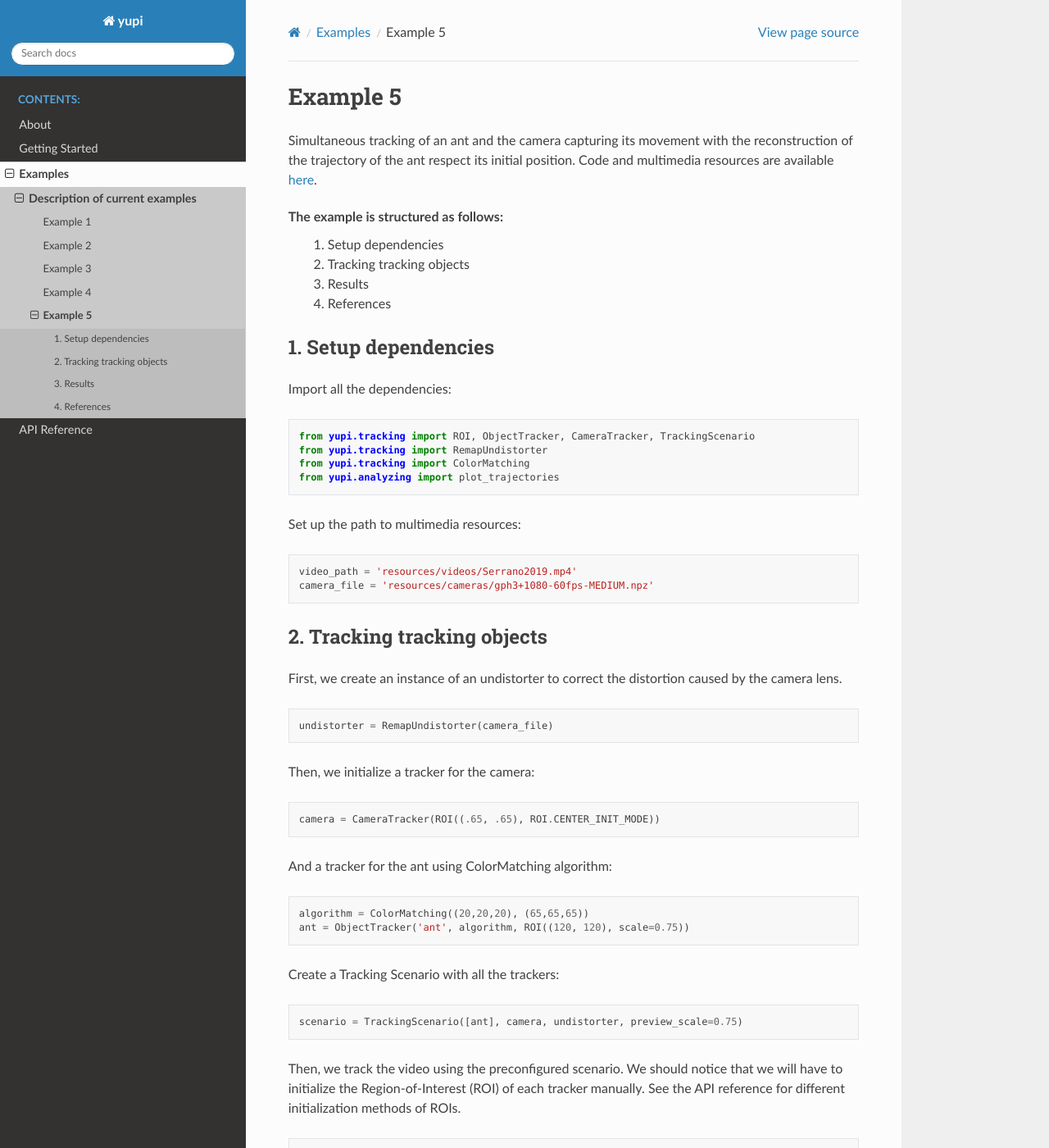
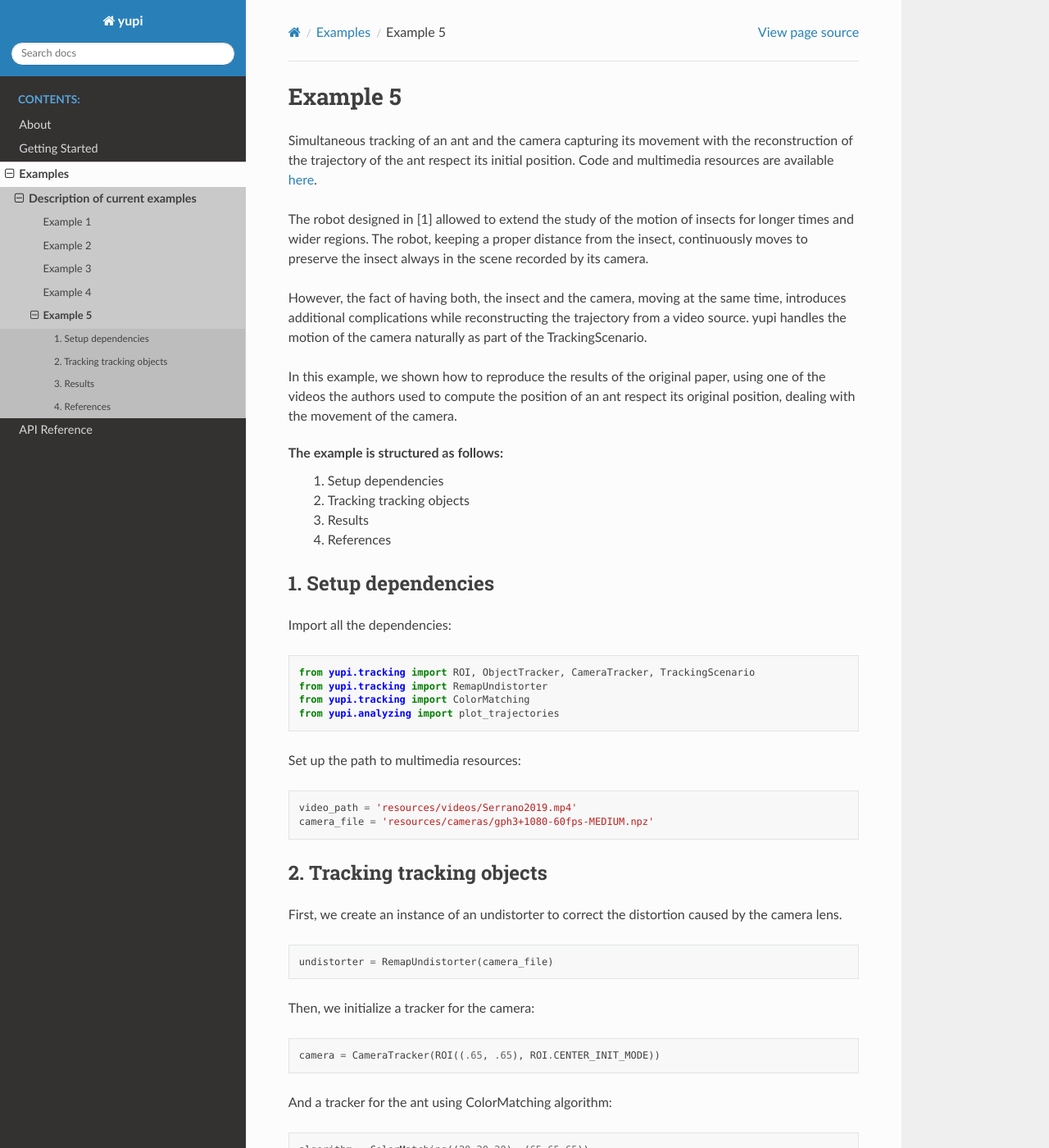
Before and after one commit to yupidevs/yupi, a Sphinx documentation site: the page built from docs/source/examples/example5.rst, in a window 1280 px wide and 1400 px high. Shown: the whole window at 82% size. Built offline with Sphinx 7.4.7 and the Read the Docs theme 2.0.0, drawn with Linux system fonts in a browser that asks for light colours; some of the changed text lies outside the part shown.

Commit message:
Refactor example 5

```diff
--- a/docs/source/examples/example5.rst
+++ b/docs/source/examples/example5.rst
@@ -5,6 +5,21 @@ Simultaneous tracking of an ant and the camera capturing its movement
 with the reconstruction of the trajectory of the ant respect its
 initial position. Code and multimedia resources are
 available `here <https://github.com/yupidevs/yupi_examples/>`_.
+
+The robot designed in [1] allowed to extend the study of the motion
+of insects for longer times and wider regions. The robot, keeping
+a proper distance from the insect, continuously moves to preserve
+the insect always in the scene recorded by its camera.
+
+However, the fact of having both, the insect and the camera, moving at
+the same time, introduces additional complications while reconstructing
+the trajectory from a video source. yupi handles the motion of the camera
+naturally as part of the TrackingScenario.
+
+In this example, we shown how to reproduce the results of the original paper,
+using one of the videos the authors used to compute the position of an
+ant respect its original position, dealing with the movement of the camera.
+
 
 The example is structured as follows:
  #. Setup dependencies
@@ -56,15 +71,16 @@ And a tracker for the ant using ColorMatching algorithm:
    algorithm = ColorMatching((20,20,20), (65,65,65))
    ant = ObjectTracker('ant', algorithm, ROI((120, 120), scale=0.75))
 
-Create a Tracking Scenario with all the trackers:
+Next, we create a TrackingScenario with the ant Tracker, the CameraTracker and
+the Undistorter:
 
 .. code-block:: python
 
    scenario = TrackingScenario([ant], camera, undistorter, preview_scale=0.75)
 
-Then, we track the video using the preconfigured scenario. We should notice
-that we will have to initialize the Region-of-Interest (ROI) of each tracker
-manually. See the API reference for different initialization methods of ROIs.
+Then, we track the video using the configured scenario. We should notice
+that we will have to initialize the Region-of-Interest (ROI) of the ant tracker
+manually.
 
 .. code-block:: python
 
```
